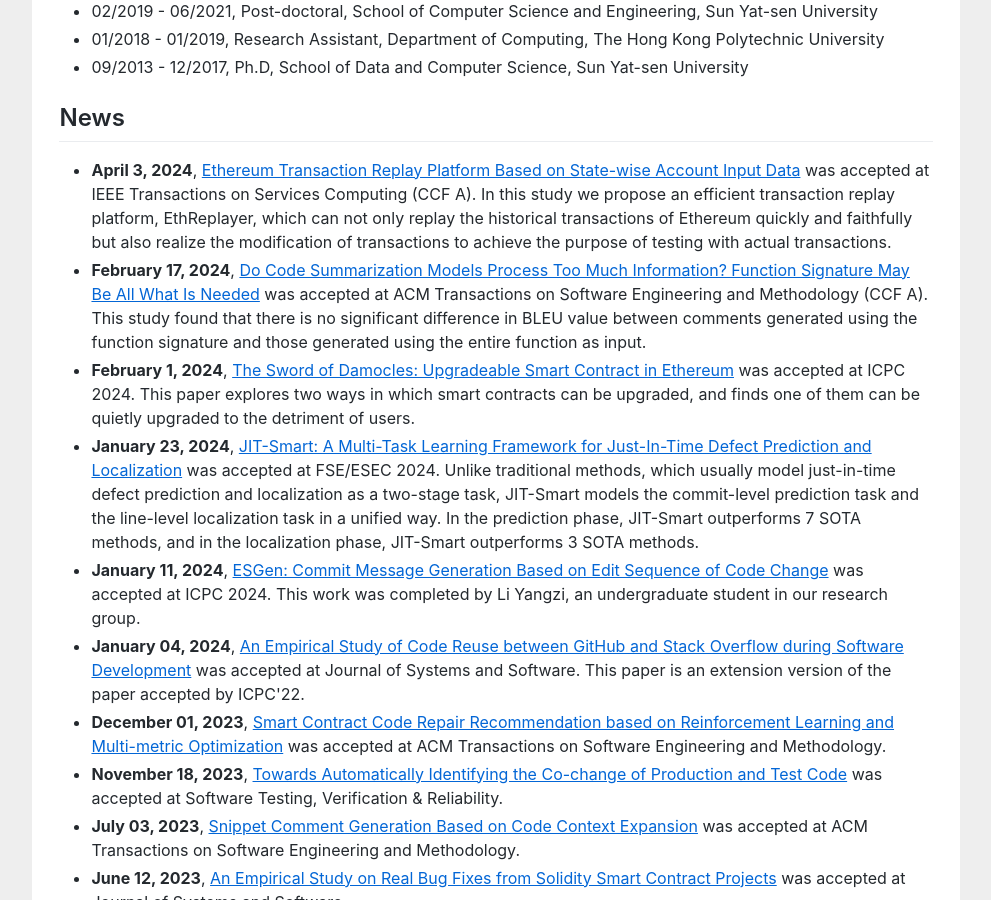
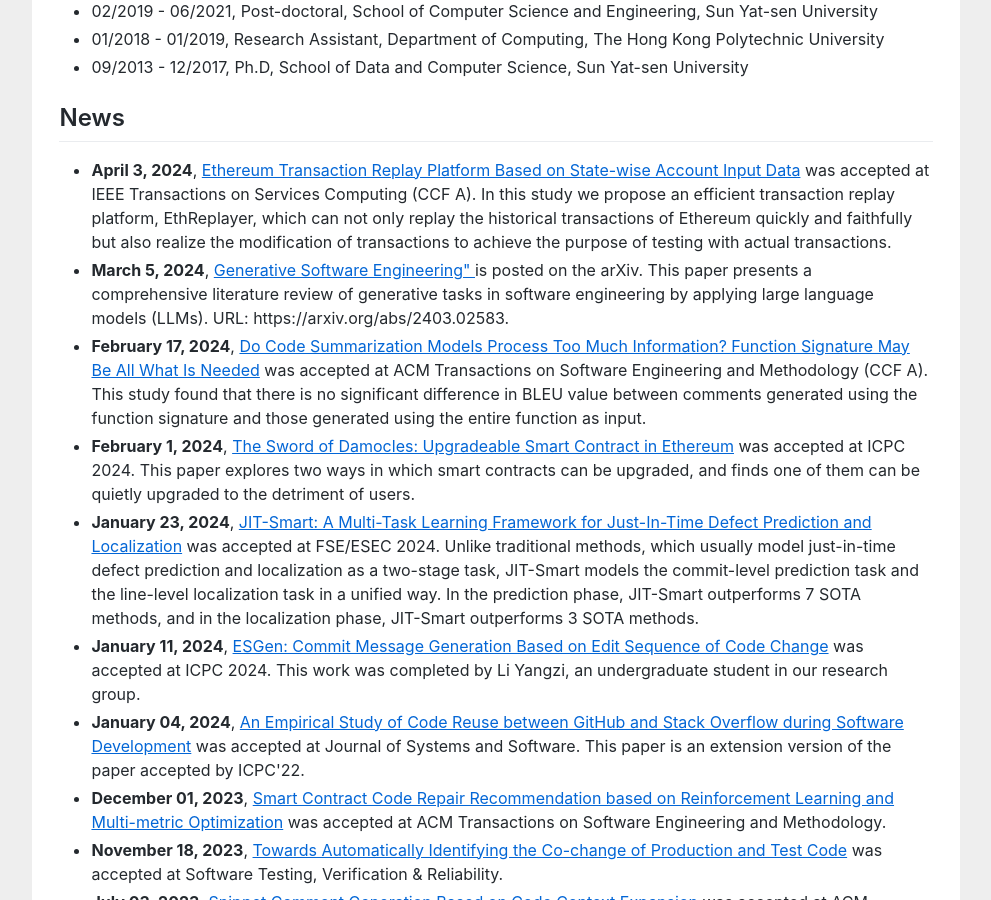
Before and after one commit to huangyuan-hy/huangyuan-hy.github.io, a Jekyll site: the page index.html, which Jekyll copies as it is, in a window 1280 px wide and 900 px high, scrolled down 717 px. Shown: the whole window, without its empty margins (144-1135 px from the left). Built offline with Jekyll 4.4.1, drawn with Linux system fonts in a browser that asks for light colours.

Commit message:
Update index.html

```diff
--- a/index.html
+++ b/index.html
@@ -94,6 +94,7 @@ gtag('config', 'UA-158965281-1');
 				<h2>News</h2>
 					<ul>
 						<li><b>April 3, 2024</b>, <a href=""><u>Ethereum Transaction Replay Platform Based on State-wise Account Input Data</u></a> was accepted at IEEE Transactions on Services Computing (CCF A). In this study we propose an efficient transaction replay platform, EthReplayer, which can not only replay the historical transactions of Ethereum quickly and faithfully but also realize the modification of transactions to achieve the purpose of testing with actual transactions.</li>
+						<li><b>March 5, 2024</b>, <a href=""><u>Generative Software Engineering" </u></a>is posted on the arXiv. This paper presents a comprehensive literature review of generative tasks in software engineering by applying large language models (LLMs). URL: https://arxiv.org/abs/2403.02583.</li>
 						<li><b>February 17, 2024</b>, <a href=""><u>Do Code Summarization Models Process Too Much Information? Function Signature May Be All What Is Needed</u></a> was accepted at ACM Transactions on Software Engineering and Methodology (CCF A). This study found that there is no significant difference in BLEU value between comments generated using the function signature and those generated using the entire function as input.</li>
 						<li><b>February 1, 2024</b>,  <a href=""><u>The Sword of Damocles: Upgradeable Smart Contract in Ethereum</u></a> was accepted at ICPC 2024. This paper explores two ways in which smart contracts can be upgraded, and finds one of them can be quietly upgraded to the detriment of users.</li>
 						<li><b>January 23, 2024</b>,  <a href=""><u>JIT-Smart: A Multi-Task Learning Framework for Just-In-Time Defect Prediction and Localization</u></a> was accepted at FSE/ESEC 2024. Unlike traditional methods, which usually model just-in-time defect prediction and localization as a two-stage task, JIT-Smart models the commit-level prediction task and the line-level localization task in a unified way. In the prediction phase, JIT-Smart outperforms 7 SOTA methods, and in the localization phase, JIT-Smart outperforms 3 SOTA methods.</li>
```
